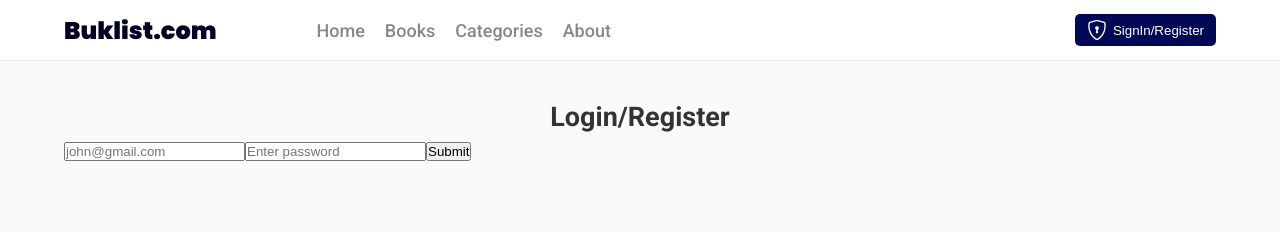
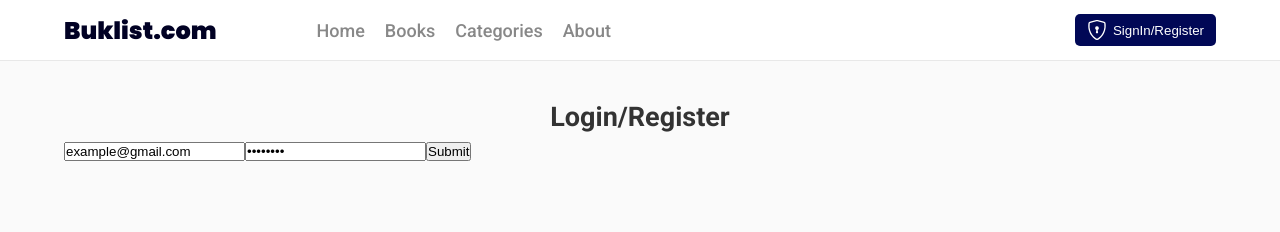
Before and after one commit to serengia/buklist-open-source-project, a Next.js app: page /login in a window 1280 px wide. Shown: the top 232 px of the page. Built offline with nearby package versions, Linux system fonts and the light colour scheme; no server answers.

Commit message:
Inithial auth setup

```diff
--- a/components/Login/Login.js
+++ b/components/Login/Login.js
@@ -33,12 +33,14 @@ export default function Login() {
             id=""
             ref={emailInputRef}
             placeholder="john@gmail.com"
+            defaultValue="example@gmail.com"
           />
           <input
             type="password"
             name="password"
             ref={passwordInputRef}
             placeholder="Enter password"
+            defaultValue="pass1234"
           />
           <button>Submit</button>
         </form>
```
Also changed, not shown: 1 other file (tests, documents, lock files or other folders).
